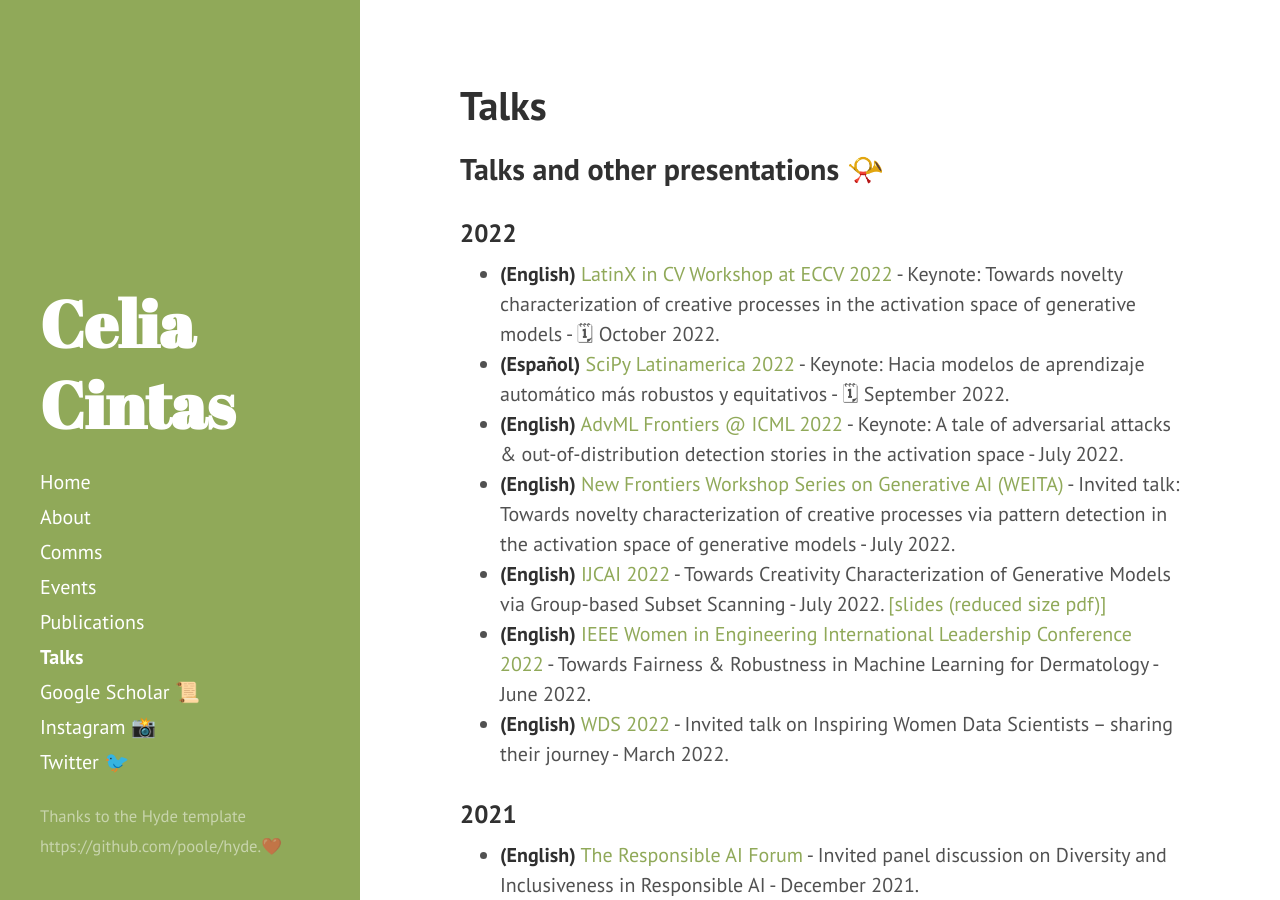
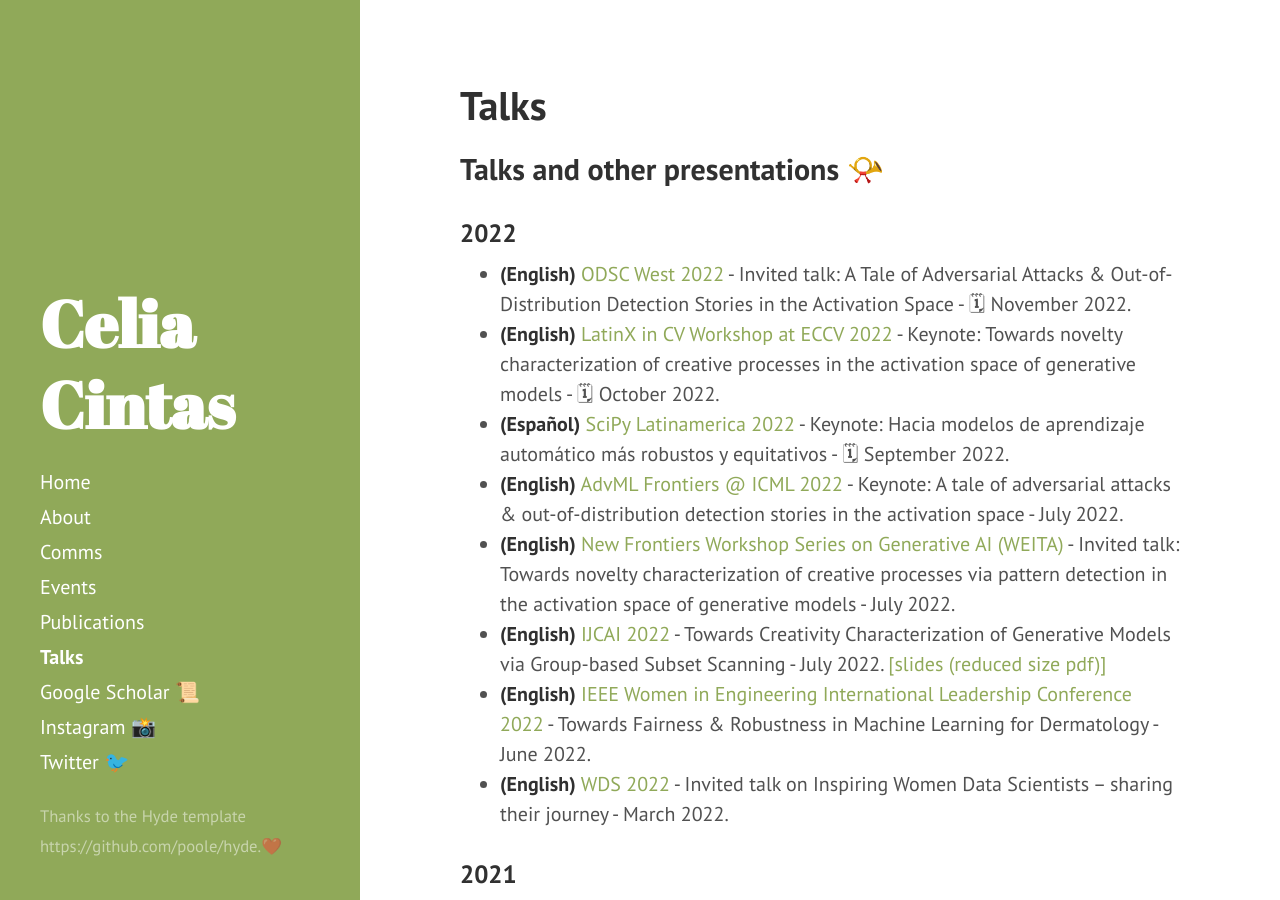
Before and after one commit to celiacintas/celiacintas.github.io, a Jekyll site: the page built from talks.md, in a window 1280 px wide and 900 px high. Built offline with Jekyll 4.4.1, drawn with Linux system fonts in a browser that asks for light colours.

Commit message:
Update talks.md

```diff
--- a/talks.md
+++ b/talks.md
@@ -7,6 +7,7 @@ title: Talks
 
 
 ### 2022
+* **(English)** [ODSC West 2022](https://odsc.com/california/) - Invited talk: A Tale of Adversarial Attacks & Out-of-Distribution Detection Stories in the Activation Space -  🗓 November 2022.
 * **(English)** [LatinX in CV Workshop at ECCV 2022](https://www.latinxinai.org/events/eccv-2022) - Keynote: Towards novelty characterization of creative processes in the activation space of generative models - 🗓 October 2022.
 * **(Español)** [SciPy Latinamerica 2022](https://pythoncientifico.ar/) - Keynote: Hacia modelos de aprendizaje automático más robustos y equitativos -  🗓 September 2022.
 * **(English)** [AdvML Frontiers @ ICML 2022](https://advml-frontier.github.io/) - Keynote: A tale of adversarial attacks & out-of-distribution detection stories in the activation space - July 2022.
```
